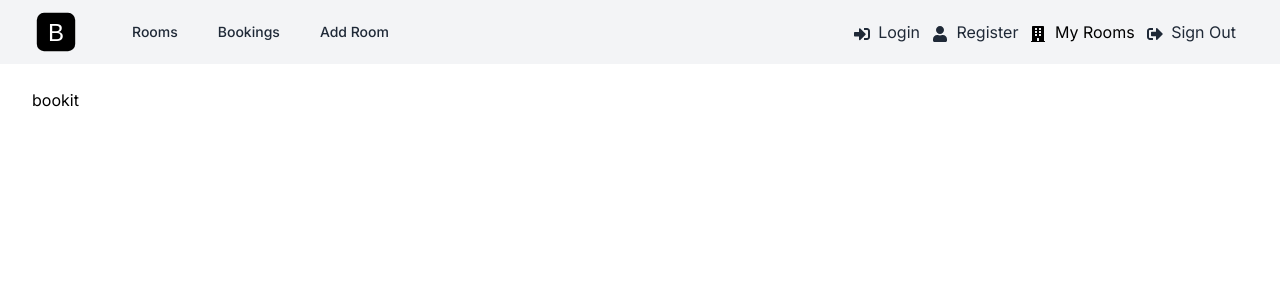
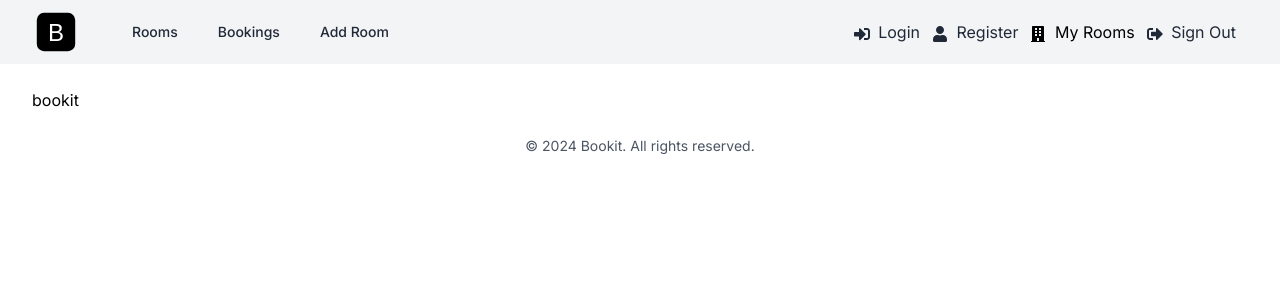
Before and after one commit to mehanna/booking-app-django-react, a Next.js app in the folder bookingFronteEndNextJS/bookit/: page / in a window 1280 px wide. Shown: the top 300 px of the page. Built offline with nearby package versions, Linux system fonts and the light colour scheme.

Commit message:
Adding the footer Next.jsx

```diff
--- a/bookingFronteEndNextJS/bookit/app/layout.jsx
+++ b/bookingFronteEndNextJS/bookit/app/layout.jsx
@@ -1,6 +1,7 @@
 import { Inter } from 'next/font/google';
 import '@/assets/styles/globals.css'
 import Header from '@/components/Header';
+import Footer from '@/components/Footer';
 
 
 const inter = Inter({ subsets: ['latin'] });
@@ -18,6 +19,7 @@ export default function RootLayout({ children }) {
         <main className='mx-auto max-w-7xl px-4 py-6 sm:px-6 lg:px-8'>
           {children}
         </main>
+        <Footer />
       </body>
     </html>
   );
--- /dev/null
+++ b/bookingFronteEndNextJS/bookit/components/Footer.jsx
@@ -0,0 +1,17 @@
+import React from 'react'
+
+const Footer = () => {
+  //Dynamic year
+  const currentYear = new Date().getFullYear()
+  return (
+    <footer >
+      <div className="mx-auto max-w-7xl px-4 sm:px-6 lg:px-8">
+        <p className="text-center text-sm text-gray-600">
+          &copy; {currentYear} Bookit. All rights reserved.
+        </p>
+      </div>
+    </footer>
+  )
+}
+
+export default Footer
```
